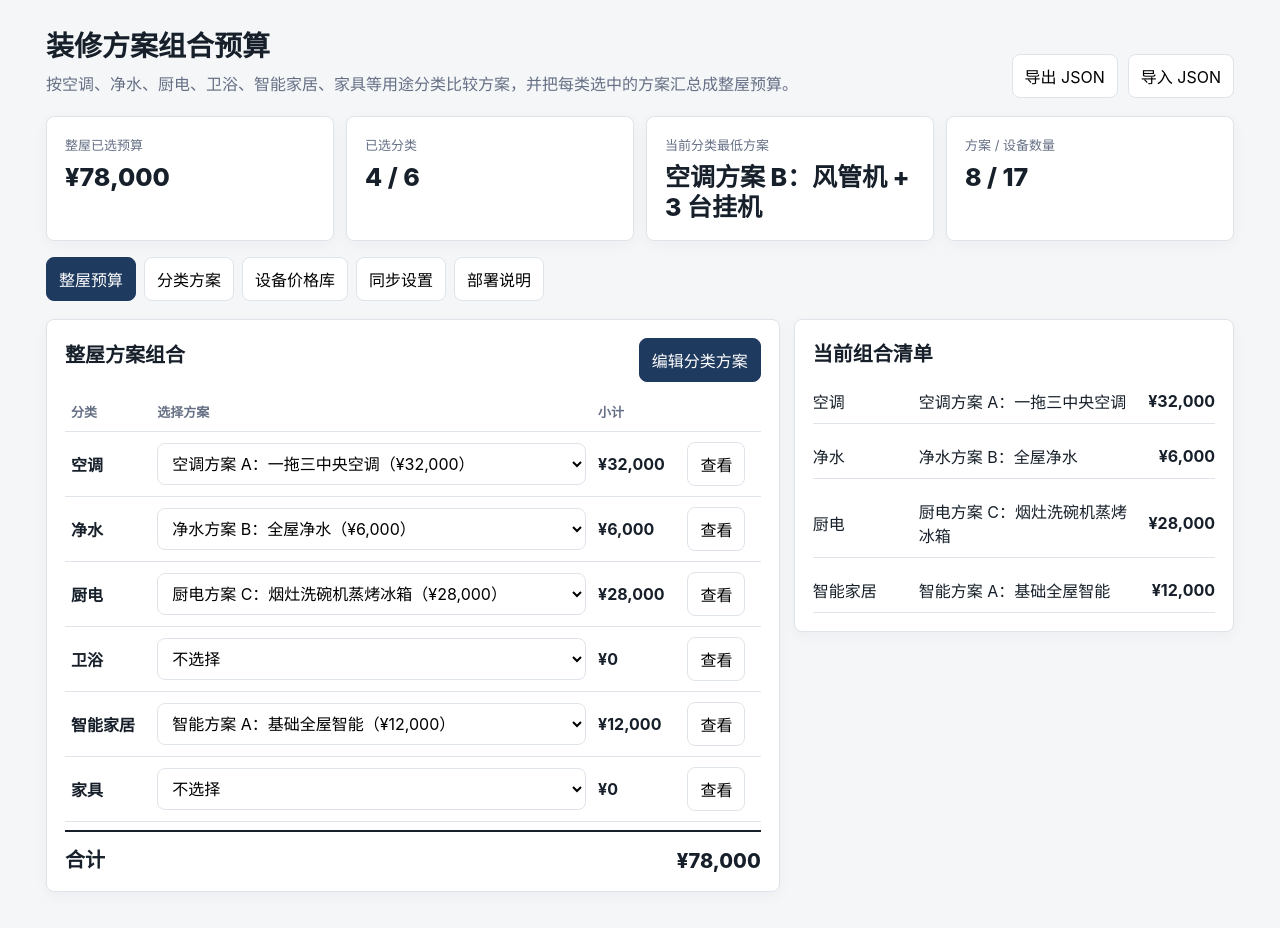
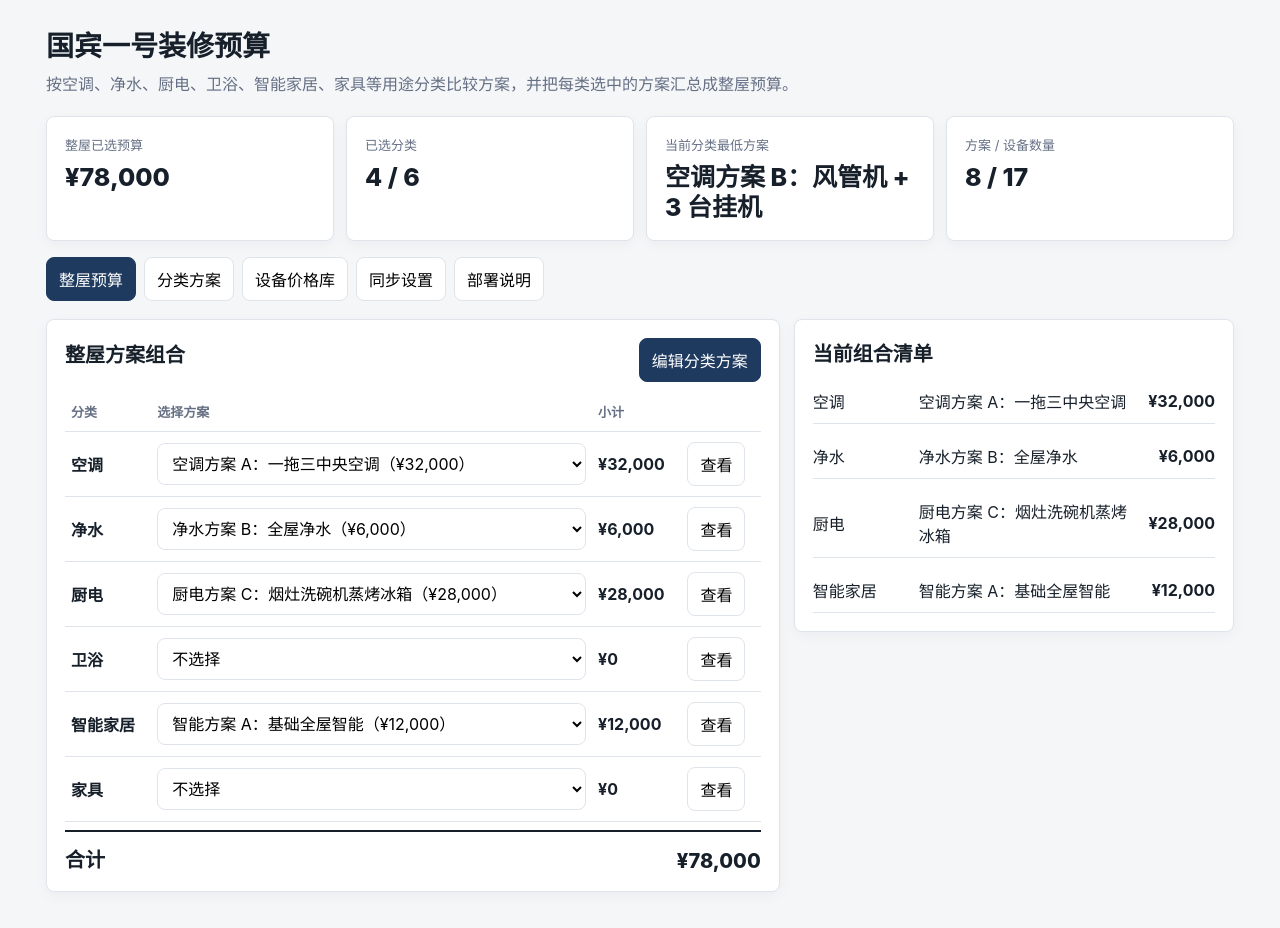
Before and after one commit to liuxmw8/ys, a plain HTML site: page index.html in a window 1280 px wide. Drawn offline with Linux system fonts and the light colour scheme.

Commit message:
Update budget title and hide JSON controls

```diff
--- a/index.html
+++ b/index.html
@@ -3,7 +3,7 @@
 <head>
   <meta charset="UTF-8" />
   <meta name="viewport" content="width=device-width, initial-scale=1.0" />
-  <title>装修方案组合预算</title>
+  <title>国宾一号装修预算</title>
   <style>
     :root {
       --bg:#f4f6f8;
@@ -123,13 +123,8 @@
   <div class="wrap">
     <header>
       <div>
-        <h1>装修方案组合预算</h1>
+        <h1>国宾一号装修预算</h1>
         <p>按空调、净水、厨电、卫浴、智能家居、家具等用途分类比较方案，并把每类选中的方案汇总成整屋预算。</p>
-      </div>
-      <div class="row">
-        <button onclick="exportJson()">导出 JSON</button>
-        <label><button onclick="document.getElementById('importFile').click()">导入 JSON</button></label>
-        <input id="importFile" class="hidden" type="file" accept="application/json" onchange="importJson(event)">
       </div>
     </header>
 
```
